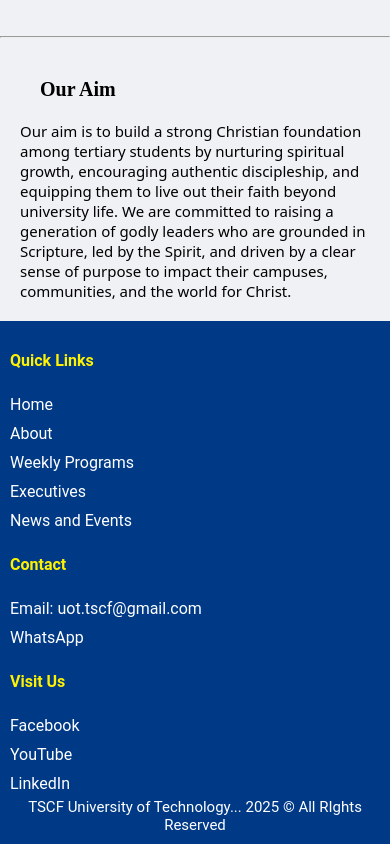
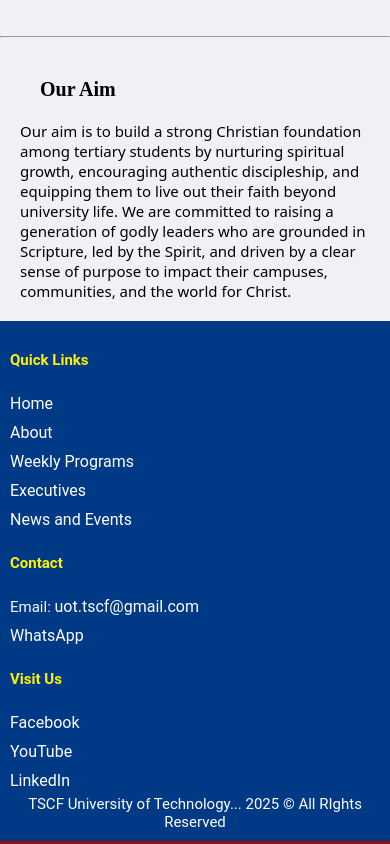
Before and after one commit to MisterTechnology/uot-tscf, a plain HTML site: page www/about.html in a window 390 px wide. Shown: the part 2079-2923 px from the top of the page. Drawn offline with Linux system fonts and the light colour scheme; a web font is replaced by a local one.

Commit message:
Footer font change

```diff
--- a/style/style.css
+++ b/style/style.css
@@ -974,6 +974,10 @@
         padding: 10px;
     }
 
+    .footer-content * {
+        font-size: 15px;
+    }
+
 }
 
 @media (max-width: 480px) {
```
